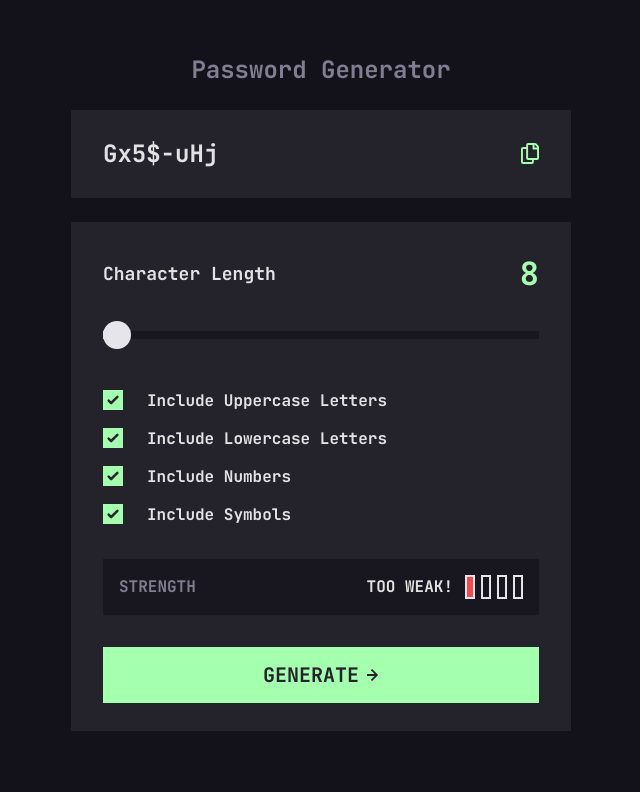
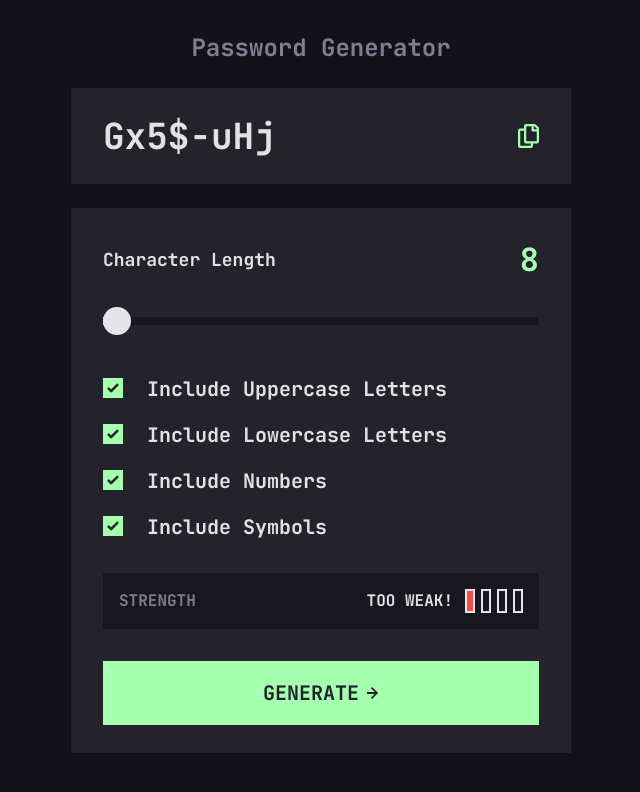
Before and after one commit to mgrevious/fem-password-generator-app, a React (Vite) app: page / in a window 1280 px wide. Shown: the top 792 px of the page, without its empty margins (319-959 px from the left). Built offline with nearby package versions, Linux system fonts and the light colour scheme.

Commit message:
Added additional styles to reflect the mock up.

```diff
--- a/src/components/CharacterTypes/CharacterType.tsx
+++ b/src/components/CharacterTypes/CharacterType.tsx
@@ -14,7 +14,7 @@ const CharacterType: React.FC<Props> = ({ isChecked, name, label }) => {
     useContext(AppContext);
 
   return (
-    <div className="flex items-center mb-3">
+    <div className="flex items-center mb-4">
       <input
         checked={isChecked}
         id={name}
@@ -32,7 +32,7 @@ const CharacterType: React.FC<Props> = ({ isChecked, name, label }) => {
           setError(result);
         }}
       />
-      <label className="pt-[2px]" htmlFor={name}>
+      <label className="pt-[2px] text-xl" htmlFor={name}>
         {label}
       </label>
     </div>
--- a/src/components/GeneratedPassword/index.tsx
+++ b/src/components/GeneratedPassword/index.tsx
@@ -25,11 +25,10 @@ const GeneratedPassword = () => {
     <>
       {' '}
       <div className="flex justify-between items-center">
-        <span id="generatedPassword" className="text-2xl break-all w-[90%]">
+        <span id="generatedPassword" className="text-4xl break-all w-[90%]">
           {generatedPassword}
         </span>
         <button
-          className="w-[18px]"
           onClick={async () => {
             const password =
               document.getElementById('generatedPassword')?.innerHTML;
@@ -50,7 +49,7 @@ const GeneratedPassword = () => {
             }
           }}
         >
-          <img src={CopyIcon} alt="copy icon" />
+          <img src={CopyIcon} alt="copy icon" className="w-[21px]" />
         </button>
       </div>
       {copyState.message && (
--- a/src/components/PasswordForm/index.tsx
+++ b/src/components/PasswordForm/index.tsx
@@ -47,7 +47,7 @@ const PasswordForm = () => {
         </div>
         <button
           type="submit"
-          className="bg-primary h-14 w-full text-dark-gray flex items-center justify-center"
+          className="bg-primary h-16 w-full text-dark-gray flex items-center justify-center"
         >
           <span className="pr-2 uppercase text-xl">Generate</span>
           <img src={ArrowRight} alt="arrow right" />
```
